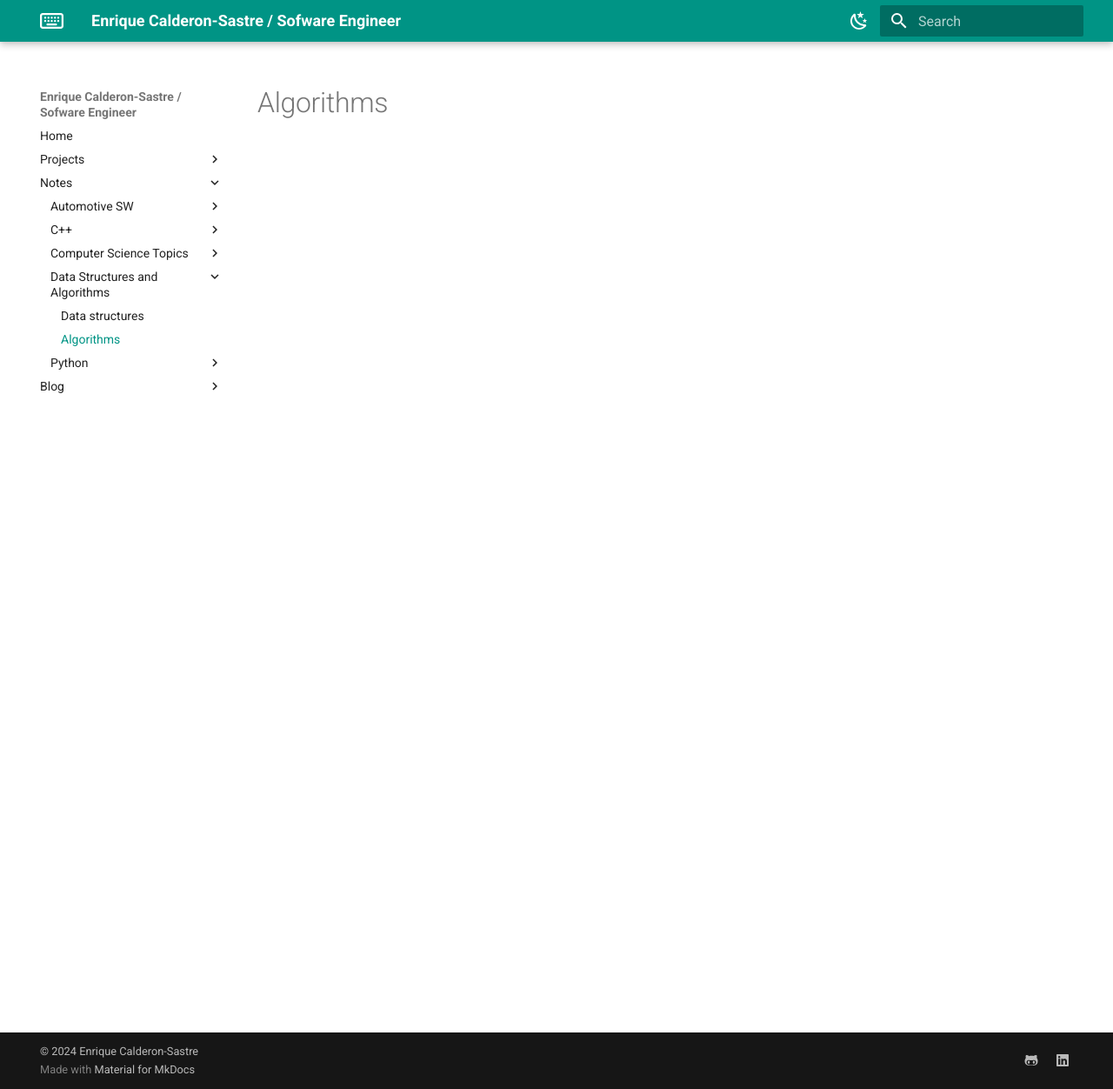
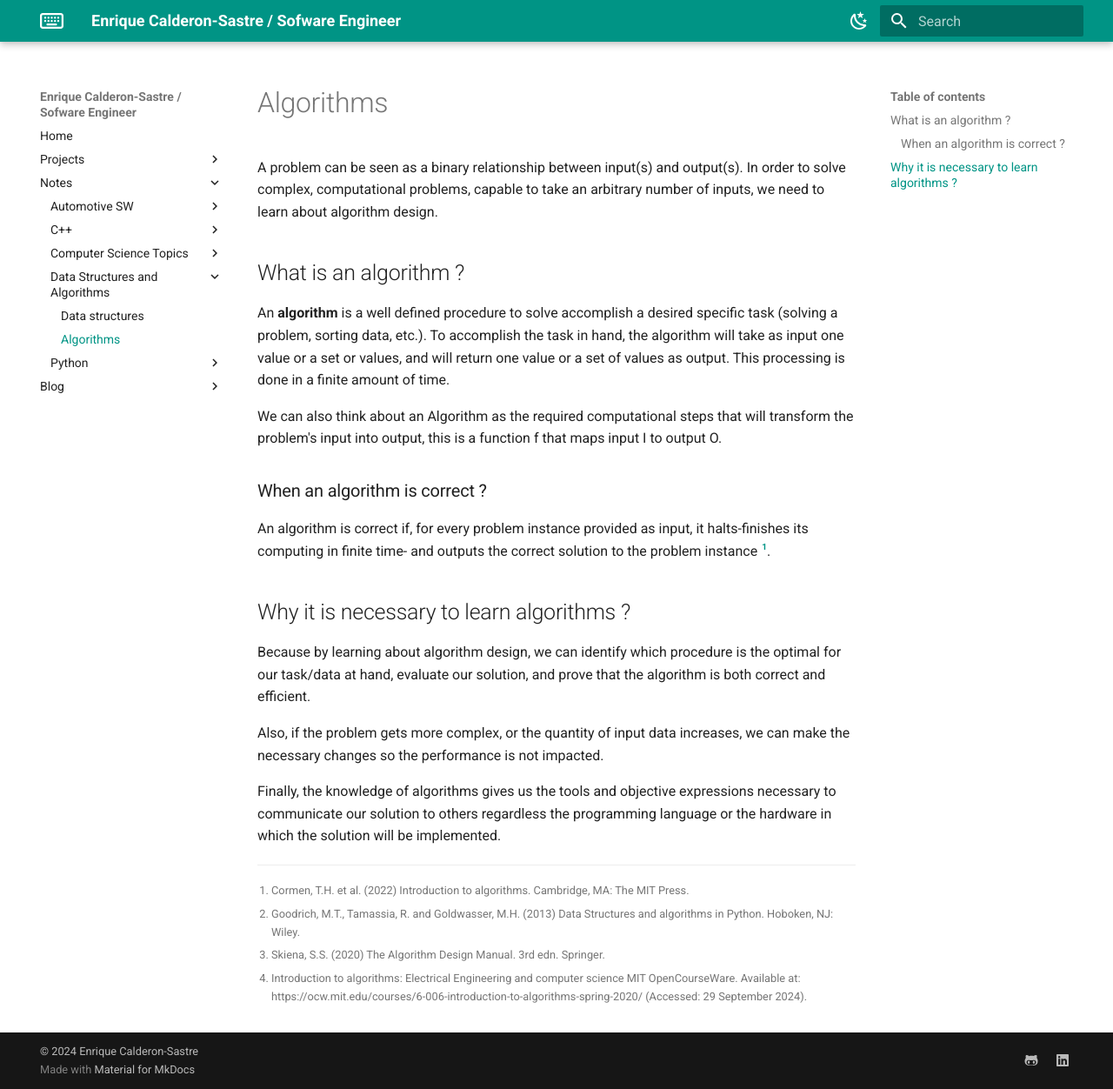
Before and after one commit to ecaldrn/ecaldrn.github.io, an MkDocs documentation site: the page built from docs/Notes/dsa/algorithms.md, in a window 1280 px wide and 1252 px high. Shown: the whole window at 87% size. Built offline with MkDocs 1.6.1 and Material for MkDocs 9.7.7, drawn with Linux system fonts in a browser that asks for light colours.

Commit message:
Added additional extensions. Started Algorithms notes

```diff
--- a/docs/Notes/dsa/algorithms.md
+++ b/docs/Notes/dsa/algorithms.md
@@ -1 +1,22 @@
 # Algorithms
+A problem can be seen as a binary relationship between input(s) and output(s). In order to solve complex, computational problems, capable to take an arbitrary number of inputs, we need to learn about algorithm design.
+
+## What is an algorithm ?
+An **algorithm** is a well defined procedure to solve accomplish a desired specific task (solving a problem, sorting data, etc.). To accomplish the task in hand, the algorithm will take as input one value or a set or values, and will return one value or a set of values as output. This processing is done in a finite amount of time.
+
+We can also think about an Algorithm as the required computational steps that will transform the problem's input into output, this is a function f that maps input I to output O.
+
+### When an algorithm is correct ?
+An algorithm is correct if, for every problem instance provided as input, it halts-finishes its computing in finite time- and outputs the correct solution to the problem instance [^1].
+
+## Why it is necessary to learn algorithms ?
+Because by learning about algorithm design, we can identify which procedure is the optimal for our task/data at hand, evaluate our solution, and prove that the algorithm is both correct and efficient.
+
+Also, if the problem gets more complex, or the quantity of input data increases, we can make the necessary changes so the performance is not impacted.
+
+Finally, the knowledge of algorithms gives us the tools and objective expressions necessary to communicate our solution to others regardless the programming language or the hardware in which the solution will be implemented.
+
+[^1]: Cormen, T.H. et al. (2022) Introduction to algorithms. Cambridge, MA: The MIT Press.
+[^2]: Goodrich, M.T., Tamassia, R. and Goldwasser, M.H. (2013) Data Structures and algorithms in Python. Hoboken, NJ: Wiley.
+[^3]: Skiena, S.S. (2020) The Algorithm Design Manual. 3rd edn. Springer.
+[^4]: Introduction to algorithms: Electrical Engineering and computer science MIT OpenCourseWare. Available at: https://ocw.mit.edu/courses/6-006-introduction-to-algorithms-spring-2020/ (Accessed: 29 September 2024).
--- a/mkdocs.yml
+++ b/mkdocs.yml
@@ -26,6 +26,8 @@
     favicon: fontawesome/regular/keyboard
   font:
     text: Roboto
+  features:
+    - content.code.annotate
 
   # Page color settings
   palette:
@@ -53,7 +55,6 @@
     - navigation.tabs
     - navigation.sections
     - navigation.top
-    - content.tooltips
     - content.tooltips
     - content.code.annotation
     - content.code.copy
@@ -95,11 +96,32 @@
 
 markdown_extensions:
   - abbr
+  - admonition
+  - pymdownx.details
+  - pymdownx.superfences
   - attr_list
+  - pymdownx.critic
+  - pymdownx.caret
+  - pymdownx.keys
+  - pymdownx.mark
+  - pymdownx.tilde
+  - md_in_html
+  - pymdownx.highlight:
+      anchor_linenums: true
+  - pymdownx.inlinehilite
   - pymdownx.snippets
+  - footnotes
+  - pymdownx.tabbed:
+      alternate_style: true
+  - pymdownx.arithmatex:
+      generic: true
   - pymdownx.emoji:
       emoji_index: !!python/name:material.extensions.emoji.twemoji
       emoji_generator: !!python/name:material.extensions.emoji.to_svg
 
+extra_javascript:
+  - javascripts/mathjax.js
+  - https://unpkg.com/mathjax@3/es5/tex-mml-chtml.js
+
 copyright: |
   &copy; <script type="text/javascript">document. write(new Date(). getFullYear() );</script> <a href="https://github.com/ecaldrn"  target="_blank" rel="noopener">Enrique Calderon-Sastre</a>
```
Also changed, not shown: docs/index.md (+3 -2 lines).
